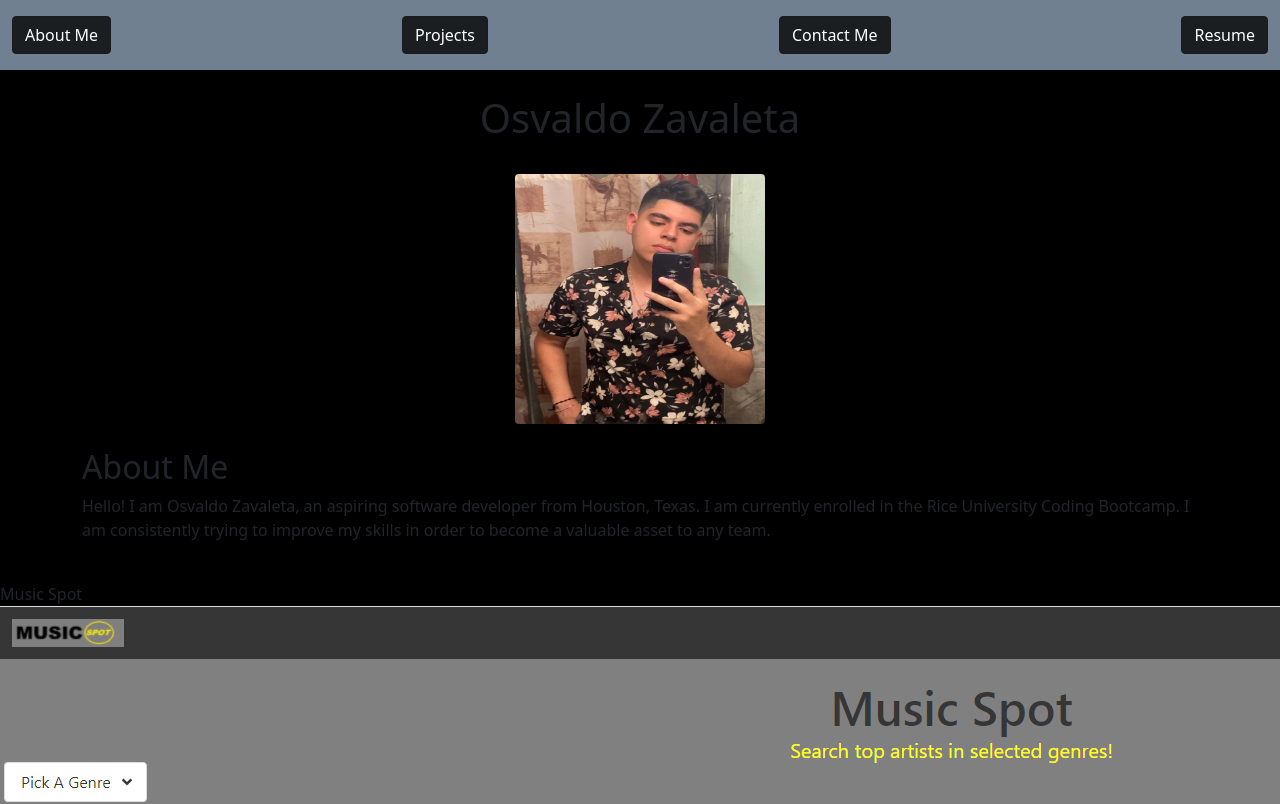
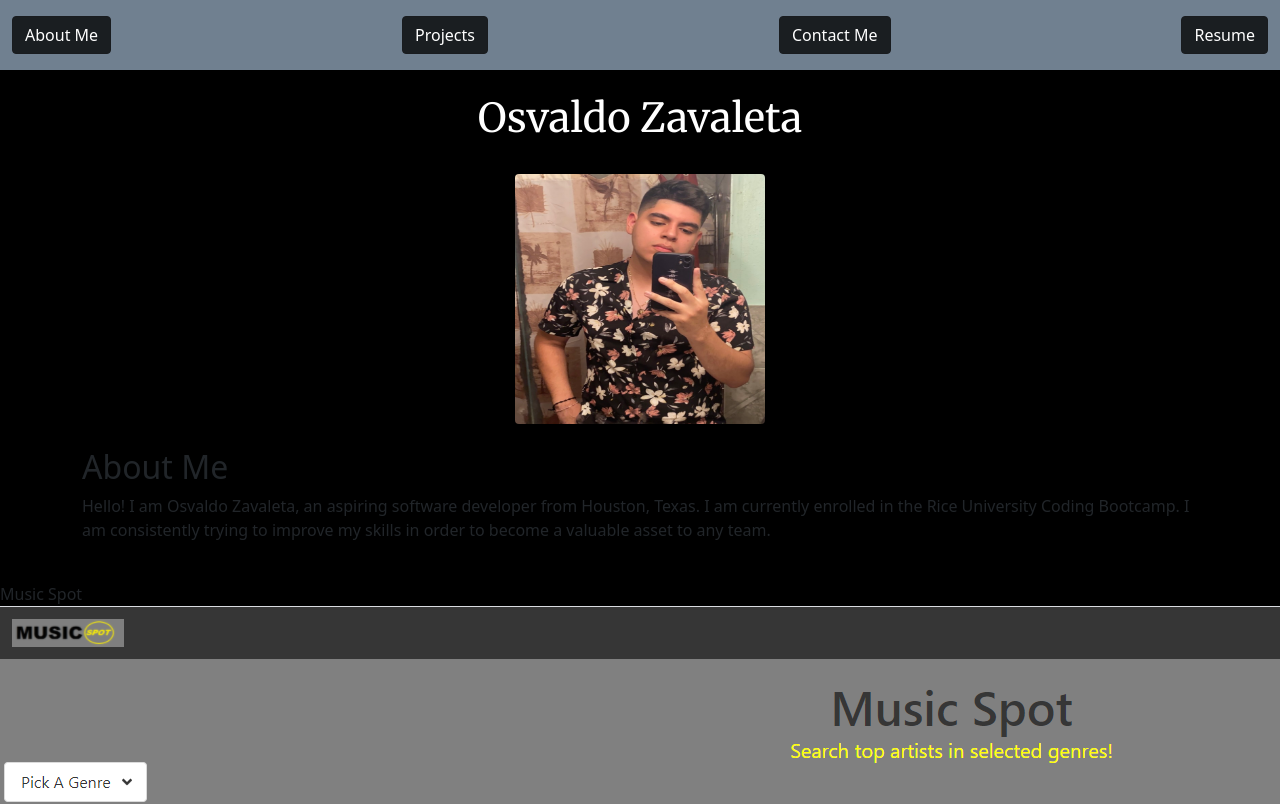
Before and after one commit to zavaletaosv/Portfolio2, a plain HTML site: page index.html in a window 1280 px wide. Shown: the top 804 px of the page. Drawn offline with nearby package versions, Linux system fonts and the light colour scheme; a web font is replaced by a local one.

Commit message:
CSS updated: h1 tag font styled

```diff
--- a/style.css
+++ b/style.css
@@ -12,3 +12,9 @@
 body {
     background-color: black;
 }
+
+h1 {
+    display: block;
+    font-family: 'Merriweather', serif;
+    color: white;
+}
```
